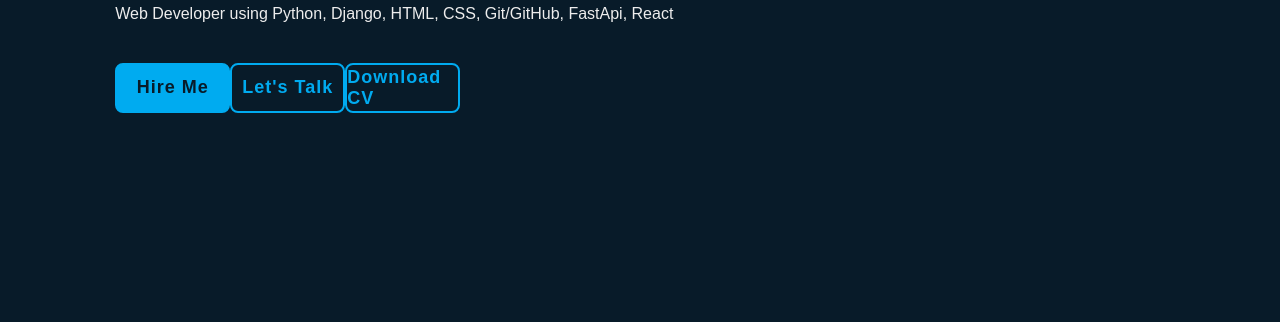
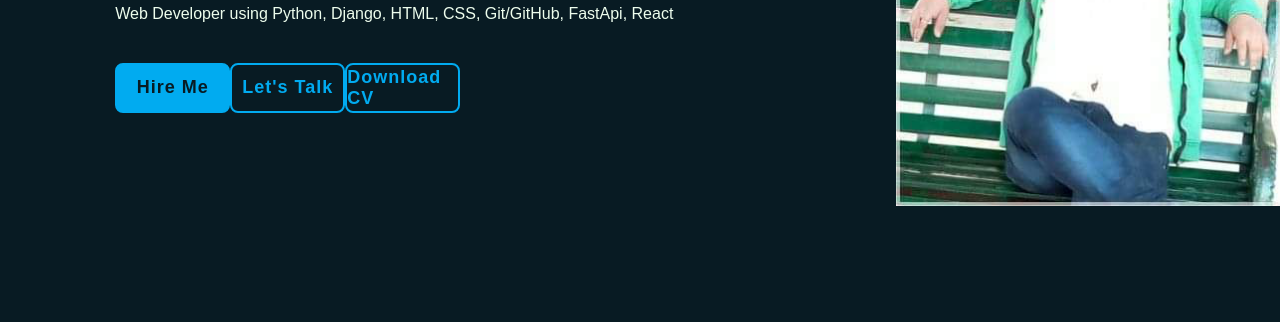
Before and after one commit to likanp123/Portfolio-srikanta, a plain HTML site: page index.html in a window 1280 px wide. Shown: the part 392-714 px from the top of the page. Drawn offline with nearby package versions, Linux system fonts and the light colour scheme.

Commit message:
Update style1.css

```diff
--- a/css/style1.css
+++ b/css/style1.css
@@ -11,10 +11,10 @@
 }
 
 :root {
-    --bg-color: #081b29;
-    --second-bg-color: #112e42;
-    --text-color: #ededed;
-    --main-color: #00abf0;
+    --bg-color: #081b23;
+    --second-bg-color: #110e42;
+    --text-color: #edfded;
+    --main-color: #01abf0;
 }
 
 html {
@@ -80,7 +80,7 @@
     display: flex;
     align-items: center;
     padding: 0 9% 10px;
-    background: url('../jayanth.png') no-repeat;
+    background: url('../srikanta.png') no-repeat;
     background-size: 30%;
     background-position: right;
 }
```
